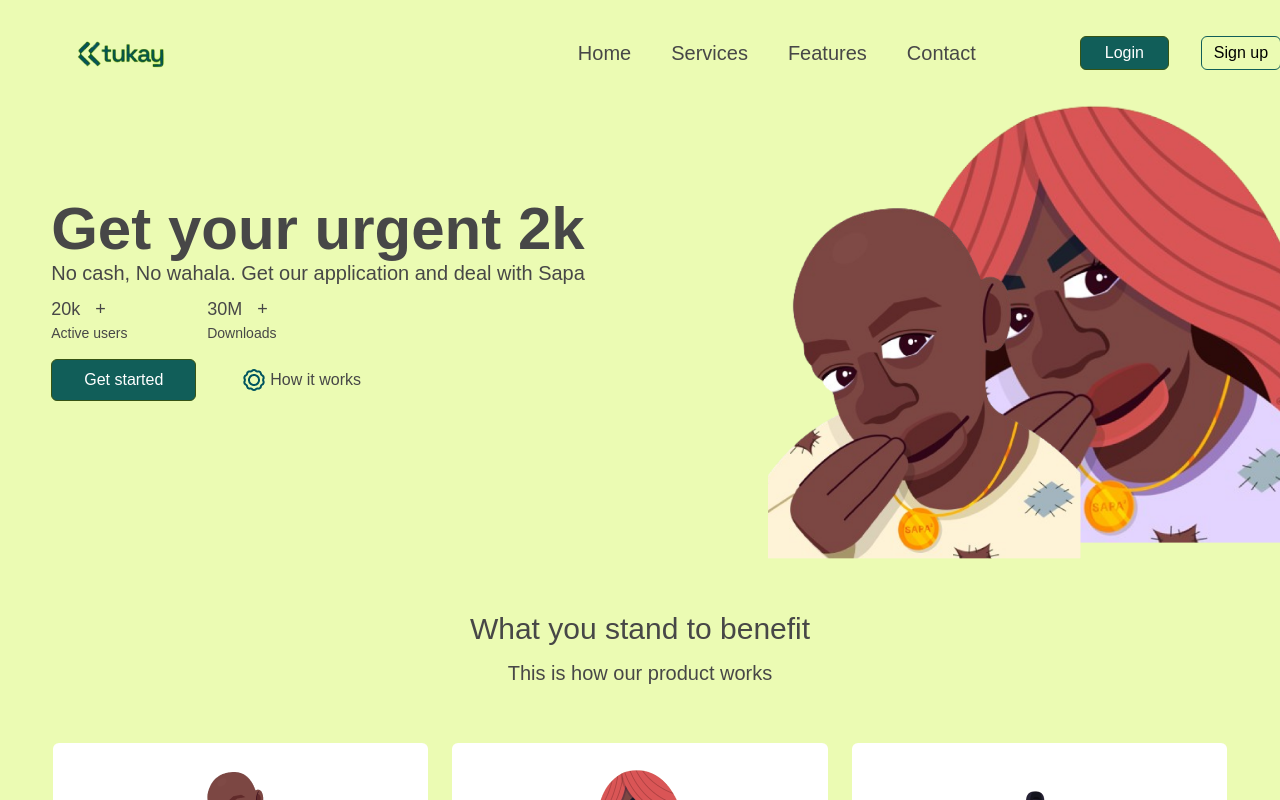
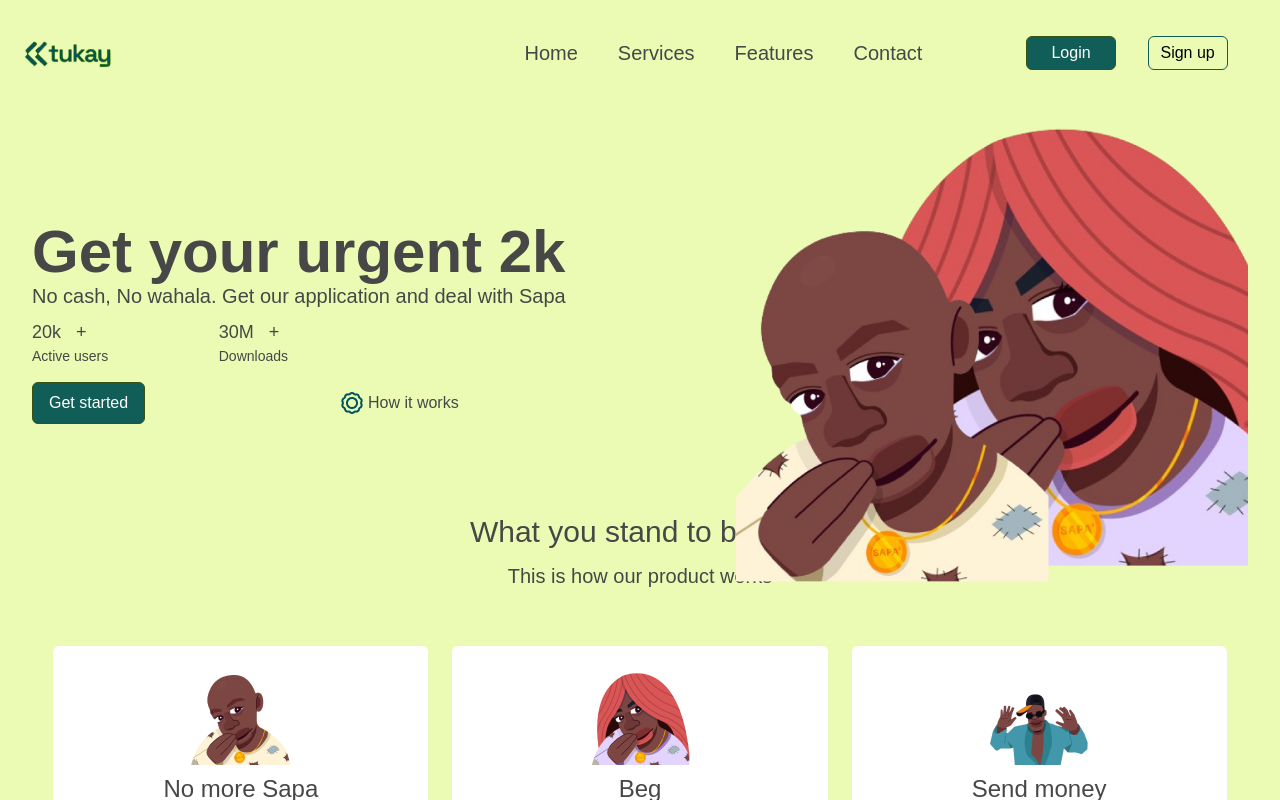
Before and after one commit to Nathaniyell/sapa-tukay, a React (Create React App) app: page / in a window 1280 px wide. Shown: the top 800 px of the page. Built offline with nearby package versions, Linux system fonts and the light colour scheme.

Commit message:
update App.js, Header.jsx and Hero.jsx

```diff
--- a/src/App.js
+++ b/src/App.js
@@ -10,10 +10,8 @@ function App() {
     <div className="bg-[#ebfbb3] pb-10">
       <Header />
       <Hero />
-      <div className="relative -top-64 md:-top-0">
-      <SectionTwo />
-      </div>
-    </div>
+         <SectionTwo />
+       </div>
   );
 }
 
--- a/src/components/Header.jsx
+++ b/src/components/Header.jsx
@@ -7,7 +7,7 @@ const Header = () => {
   const navLinks = ["Home", "Services", "Features", "Contact"];
   const [navMobile, setNavMobile] = useState(false);
   return (
-    <nav className="flex flex-col md:flex-row items-center justify-between w-11/12 mx-auto pt-2 z-10">
+    <nav className="flex flex-col md:flex-row items-center justify-between w-11/12 mx-auto pt-2 z-10 fixed top-0">
       <div className="flex items-center justify-between w-full md:w-fit">
         <img src={Logo} className="md:mr-20 lg:mr-0" alt="Logo" />
         <button
--- a/src/components/Hero.jsx
+++ b/src/components/Hero.jsx
@@ -4,8 +4,8 @@ import HeroImg from "../assets/herologo.png"
 
 const Hero = () => {
   return (
-    <div className='relative -top-72 right-10 md:-top-0 lg:-top-10 md:right-0 flex items-center justify-between flex-col-reverse md:flex-row z-0'>
-        <div className='w-10/12 md:mx-auto md:w-[44%] ml-20 text-[#474747]'>
+    <div className='relative top-20 flex items-center justify-between flex-col-reverse md:flex-row z-0'>
+        <div className='w-10/12 mx-auto md:w-1/2 text-[#474747]'>
             <h1 className='text-[40px] md:text-6xl font-semibold leading-relaxed'>Get your urgent 2k</h1>
             <p className='text-xl font-medium'>No cash, No wahala. Get our application and deal with Sapa</p>
           <div className='md:w-2/5 flex justify-between items-center md:gap-4 my-2'>
@@ -18,12 +18,12 @@ const Hero = () => {
                 <p className='text-sm'>Downloads</p>
                 </span>
           </div>
-          <span className='flex items-center justify-between lg:w-[55%] my-4'>
-            <button className='border border-lime-900 bg-teal-800 text-white px-8 py-2 rounded-md'>Get started</button>
+          <span className=' flex items-center justify-between lg:w-2/3 gap-4 my-4'>
+            <button className='border border-lime-900 bg-teal-800 text-white px-4 py-2 rounded-md'>Get started</button>
             <span className='hover:underline flex items-center font-light'><img className='inline' src={Settings} alt="Settings" />&nbsp;How it works</span>
           </span>
         </div>
-    <img className='w-10/12 md:w-[40%] mx-auto relative -right-10 md:-right-8 lg:-right-[3.169rem] overflow-x-hidden' src={HeroImg} alt="Hero" />
+    <img className='w-10/12 md:w-[40%] mx-auto relative overflow-x-hidden' src={HeroImg} alt="Hero" />
     </div>
   )
 }
```
